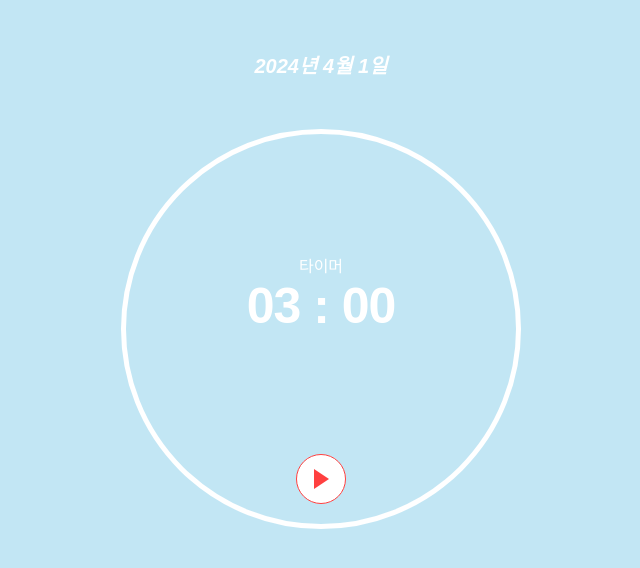
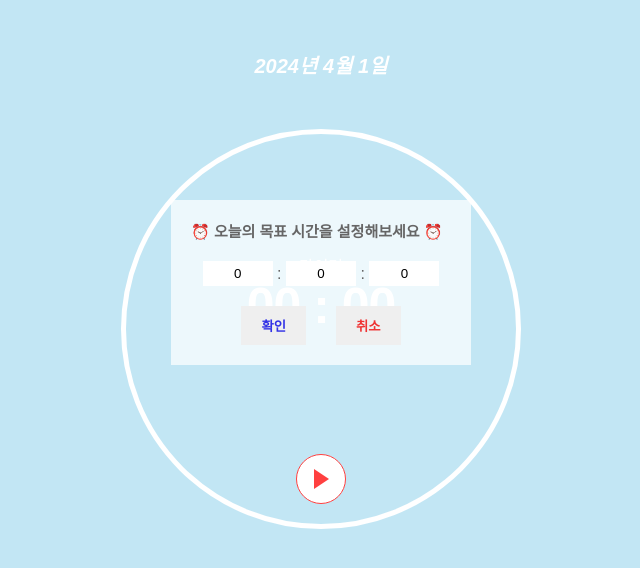
Before and after one commit to devsooki/timelog, a React (Create React App) app: page / in a window 1280 px wide. Shown: the top 568 px of the page, without its empty margins (319-959 px from the left). Built offline with nearby package versions, Linux system fonts and the light colour scheme.

Commit message:
feat: 타이머 기본 시간 사용자가 직접 설정 가능한 모달

```diff
--- /dev/null
+++ b/src/components/Timer/TimeSettingModal/index.tsx
@@ -0,0 +1,134 @@
+import React, { useState } from 'react';
+import styled from 'styled-components';
+
+const TimeSettingModal = ({...props}) => {
+
+  const {
+    setTime,
+    onChangeIsTimeSettingModal
+  } = props
+
+  const [hour, setHour] = useState<number>(0);
+  const [minute, setMinute] = useState<number>(0);
+  const [second, setSecond] = useState<number>(0);
+
+  const checkNumberValue = (value:string) => {
+    return Number(value.replace(/[^0-9]/g, ''));
+  }
+
+  // TODO: 반복되는 함수 하나로 변경 할 것
+  const onChangeHour = (value:string) => {
+    const numberValue = checkNumberValue(value)
+
+    if (numberValue > 23) {
+      // 23시 넘어가면 무조건 0시로 변경
+      setHour(0)
+    } else {
+      // ? 무조건 숫자만 입력받았는데 변경 할 수 없나?
+      setHour(numberValue)
+    }
+  }
+  const onChangeMinute = (value:string) => {
+    const numberValue = checkNumberValue(value)
+
+    if (numberValue > 59) {
+      // 23시 넘어가면 무조건 0시로 변경
+      setMinute(0)
+    } else {
+      // ? 무조건 숫자만 입력받았는데 변경 할 수 없나?
+      setMinute(numberValue)
+    }
+  }
+  const onChangeSecond = (value:string) => {
+    const numberValue = checkNumberValue(value)
+
+    if (numberValue > 59) {
+      // 23시 넘어가면 무조건 0시로 변경
+      setSecond(0)
+    } else {
+      // ? 무조건 숫자만 입력받았는데 변경 할 수 없나?
+      setSecond(numberValue)
+    }
+  }
+
+  const onClickConfirm = () => {
+    const fommatTime = hour * 3600 + minute * 60 + second
+    setTime(fommatTime);
+    onChangeIsTimeSettingModal(false)
+  }
+
+  const onClickCancel = () => {
+    onChangeIsTimeSettingModal(false)
+  }
+
+  return (
+    <Container>
+      <h1>⏰ 오늘의 목표 시간을 설정해보세요 ⏰</h1>
+      <Content>
+        {/* TODO: select 박스로 바꿀지 고민... */}
+        <input
+          value={hour}
+          onChange={e => onChangeHour(e.target.value)}
+        />&nbsp;&#58;&nbsp;
+        <input
+          value={minute}
+          onChange={e => onChangeMinute(e.target.value)}
+        />&nbsp;&#58;&nbsp;
+        <input
+          value={second}
+          onChange={e => onChangeSecond(e.target.value)}
+        />
+      </Content>
+      <ButtonContainer>
+        <Button className='confirm' onClick={onClickConfirm}>확인</Button>
+        <Button className='cancel' onClick={onClickCancel}>취소</Button>
+      </ButtonContainer>
+    </Container>
+  )
+}
+
+export default TimeSettingModal
+
+const Container = styled.div`
+  position: fixed;
+  top: 200px; left: 50%;
+  transform: translateX(-50%);
+  padding: 20px;
+  width: 300px;
+  color: #666;
+  background-color: rgba(255, 255, 255, 0.7);
+
+  h1 {
+    font-size: 15px;
+  }
+`
+const Content = styled.div`
+  display: flex;
+  align-items: center;
+  justify-content: center;
+  margin: 20px 0;
+
+  input {
+    padding: 5px;
+    width: 70px;
+    text-align: center;
+    border: none;
+  }
+`
+const ButtonContainer = styled.div`
+  display: flex;
+  align-items: center;
+  justify-content: center;
+  gap: 30px;
+`
+const Button = styled.button`
+  padding: 10px 20px;
+  font-weight: bold;
+
+  &.confirm {
+    color: #3232e6;
+  }
+  &.cancel {
+    color: #ef3232;
+  }
+`
--- a/src/components/Timer/index.tsx
+++ b/src/components/Timer/index.tsx
@@ -1,45 +1,58 @@
 import React, { useEffect, useState } from 'react'
 import styled from 'styled-components'
+import TimeSettingModal from './TimeSettingModal';
 
 const Timer = () => {
   // TODO: 초기 기본 설정 타이머 값 3분, 이후 시간 설정 기능 만든 후 변경 예정
-  const [time, setTime] = useState<number>(180)
+  const [time, setTime] = useState<number>(0)
   const [remainingTime, setRemainingTime] = useState<number>(time);
   const [timerOn, setTimerOn] = useState<boolean>(false)
 
+  const [isTimeSettingModal, setIsTimeSettingModal] = useState<boolean>(true);
+
   useEffect(() => {
     if (time === 0) {
-      // TODO: 시간 설정하도록 해야함
+    setIsTimeSettingModal(true)
     }
   }, [])
 
   useEffect(() => {
     const timer = setInterval(() => {
-      if (timerOn && remainingTime > 0) {
-        setRemainingTime(prev => prev - 1);
-      } else if (remainingTime < 0) {
+      if (timerOn && time > 0) {
+        setTime(prev => prev - 1);
+      } else if (time < 0) {
         // TODO: 10초 미만으로 남을 경우 강조 색상으로 변경
         clearInterval(timer)
-      } else if (remainingTime === 0) {
-        setRemainingTime(time)
+      } else if (time === 0) {
+        setTime(time)
         setTimerOn(false)
       }
     }, 1000);
 
     return () => clearInterval(timer)
-  }, [remainingTime, timerOn])
+  }, [time, timerOn])
 
   const onChangeTimerOn = () => {
     setTimerOn(!timerOn)
   }
 
-  // TODO: 초기 값 변경되서 h도 생기면 포맷 변경 필요
-  const minute = String(Math.floor(remainingTime / 60)).padStart(2, '0');
-  const second = String(Math.floor(remainingTime % 60)).padStart(2, '0');
+  const onChangeIsTimeSettingModal = () => {
+    setIsTimeSettingModal(!isTimeSettingModal)
+  }
 
+  // TODO: hour도 만들지, 그냥 minute로 갈지 고민, 사용하는 곳 많으면 함수화 팔요
+  const minute = String(Math.floor(time / 60)).padStart(2, '0');
+  const second = String(Math.floor(time % 60)).padStart(2, '0');
 
+  // TODO: 설정 안하고 끈 경우, 재 설정 할 수 있는 버튼 필요
   return (
     <Container>
+      {isTimeSettingModal &&
+        <TimeSettingModal
+          setTime={setTime}
+          onChangeIsTimeSettingModal={onChangeIsTimeSettingModal}
+        />
+      }
       <Content>
         <span>타이머</span>
         <b>{minute} : {second}</b>
```
